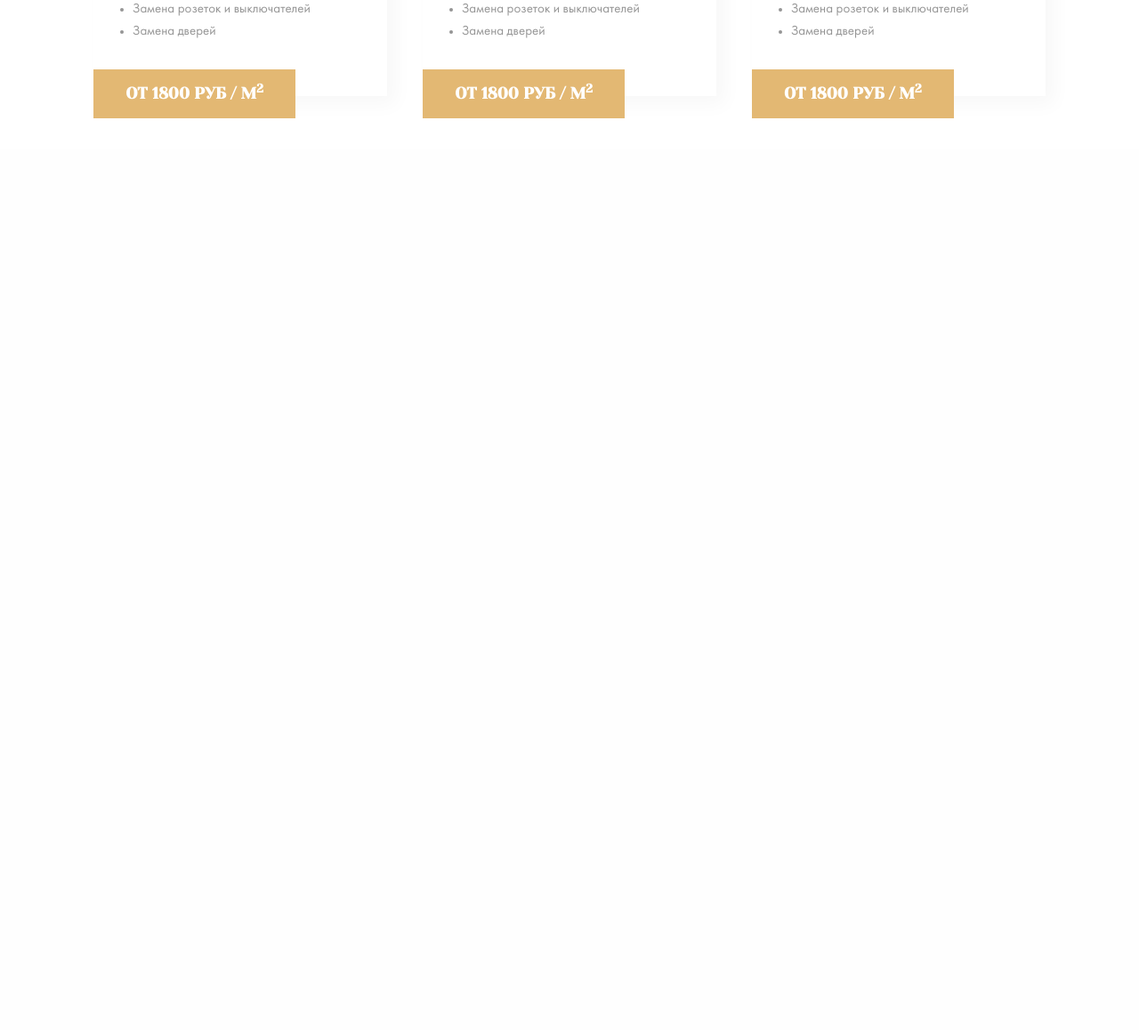
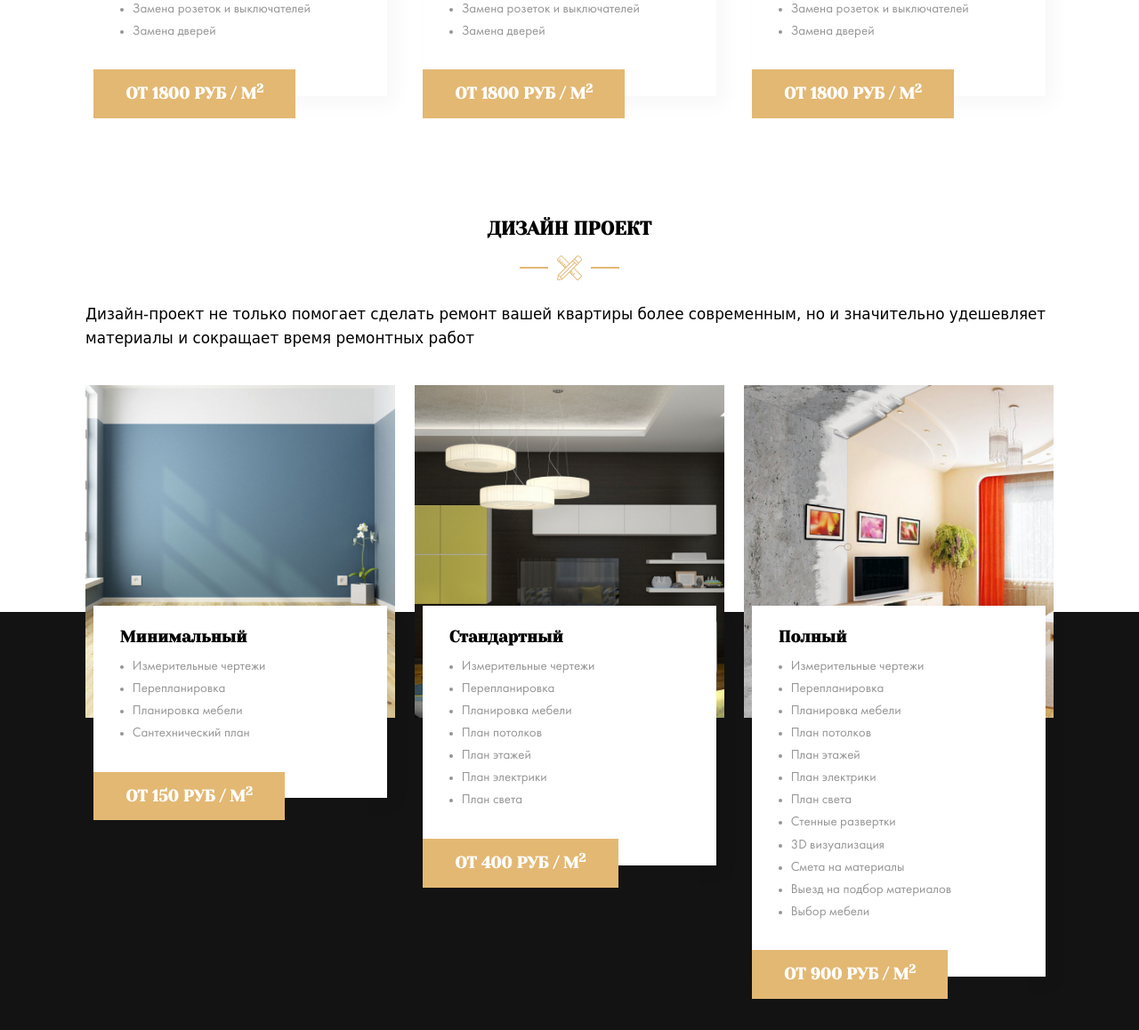
Before and after one commit to pb56/myweb, a PHP site: page / in a window 1280 px wide. Shown: the part 1615-2773 px from the top of the page at 89% size. Before the commit the page ends 1748 px from the top, so only its background shows below. Run offline with PHP 8.4, Linux system fonts and the light colour scheme; some web fonts are replaced.

Commit message:
feat: add section design

```diff
--- a/css/style.css
+++ b/css/style.css
@@ -372,6 +372,9 @@ img {
         height: 2px;
         background-color: #E3B873;
         margin: 0 10px; }
+  .section-subtitle {
+    margin-top: 1.7rem;
+    margin-bottom: 2.78rem; }
 
 .header {
   position: fixed;
@@ -549,6 +552,17 @@ img {
   color: #ffffff;
   padding: 1.214rem 2.6rem; }
 
+.design {
+  background: linear-gradient(#ffffff 50%, #131313 50%) no-repeat 0px 25px; }
+  .design__card__mask {
+    background-color: #000; }
+
+.section-subtitle__heading {
+  font-size: 1.20rem;
+  font-family: 'FuturaBookC', cursive;
+  line-height: 1.93rem;
+  text-align: center; }
+
 @media screen and (min-width: 1039px) and (max-width: 1239px) {
   .contacts__phone {
     margin-right: 0.71rem; } }
--- a/index.html
+++ b/index.html
@@ -194,6 +194,130 @@
         <!-- /.container -->
       </div>
       <!-- /.section types -->
+      <!-- /========================================================== -->
+      <div class="section design">
+        <div class="container">
+          <div class="section-title design__section-title">
+            <h2 class="section-title__heading">Дизайн проект</h2>
+            <!-- /.section-title__heading -->
+            <div class="section-title__image">
+                <img src="img/design/design_project.svg" alt="design">
+            </div>
+          </div>
+            <!-- /.section-title__image -->
+            <div class="section-subtitle">
+              <span class="section-subtitle__heading">Дизайн-проект не только помогает сделать ремонт вашей квартиры более современным, но и значительно удешевляет материалы и сокращает время ремонтных работ</span></div>
+
+          <!-- /.section-title -->
+          <div class="row">
+            <div class="col">
+              <div class="card design__card">
+                <div class="design__card__mask">
+                </div>
+                <img src="img/types/type-1.jpg" alt="Минимальный" class="card__image">
+                <div class="card__text">
+                <h3 class="card__title">Минимальный</h3>
+                <!-- /.card_title -->
+                <ul class="card__list design__card">
+                  <li class="card__item">Измерительные чертежи</li>
+                  <!-- /.card__item -->
+                  <li class="card__item">Перепланировка</li>
+                  <!-- /.card__item -->
+                  <li class="card__item">Планировка мебели</li>
+                  <!-- /.card__item -->
+                  <li class="card__item">Сантехнический план</li>
+                  <!-- /.card__item -->
+                </ul>
+                <!-- /.card__list -->
+                <strong class="card__pricetag">
+                  от 150 руб / м<sup>2</sup>
+                </strong>
+              </div>
+              <!-- /.card__text -->
+              </div>
+              <!-- /.card -->
+            </div>
+            <!-- /.col -->
+            <div class="col">
+              <div class="card design__card">
+                <img src="img/types/type-3.jpg" alt="Стандартный" class="card__image">
+                <div class="card__text">
+                <h3 class="card__title">Стандартный</h3>
+                <!-- /.card_title -->
+                <ul class="card__list">
+                  <li class="card__item">Измерительные чертежи</li>
+                  <!-- /.card__item -->
+                  <li class="card__item">Перепланировка</li>
+                  <!-- /.card__item -->
+                  <li class="card__item">Планировка мебели</li>
+                  <!-- /.card__item -->
+                  <li class="card__item">План потолков</li>
+                  <!-- /.card__item -->
+                  <li class="card__item">План этажей</li>
+                  <!-- /.card__item -->
+                  <li class="card__item">План электрики</li>
+                  <!-- /.card__item -->
+                  <li class="card__item">План света</li>
+                  <!-- /.card__item -->
+                </ul>
+                <!-- /.card__list -->
+                <strong class="card__pricetag">
+                  от 400 руб / м<sup>2</sup>
+                </strong>
+                </div>
+                <!-- /.card__text -->
+              </div>
+              <!-- /.card -->
+            </div>
+            <!-- /.col -->
+            <div class="col">
+              <div class="card types__card">
+                <img src="img/design/image 3.1.jpg" alt="Полный" class="card__image">
+                <div class="card__text">
+                <h3 class="card__title">Полный</h3>
+                <!-- /.card_title -->
+                <ul class="card__list">
+                  <li class="card__item">Измерительные чертежи</li>
+                  <!-- /.card__item -->
+                  <li class="card__item">Перепланировка</li>
+                  <!-- /.card__item -->
+                  <li class="card__item">Планировка мебели</li>
+                  <!-- /.card__item -->
+                  <li class="card__item">План потолков</li>
+                  <!-- /.card__item -->
+                  <li class="card__item">План этажей</li>
+                  <!-- /.card__item -->
+                  <li class="card__item">План электрики</li>
+                  <!-- /.card__item -->
+                  <li class="card__item">План света</li>
+                  <!-- /.card__item -->
+                  <li class="card__item">Стенные развертки</li>
+                  <!-- /.card__item -->
+                  <li class="card__item">3D визуализация</li>
+                  <!-- /.card__item -->
+                  <li class="card__item">Смета на материалы</li>
+                  <!-- /.card__item -->
+                  <li class="card__item">Выезд на подбор материалов</li>
+                  <!-- /.card__item -->
+                  <li class="card__item">Выбор мебели</li>
+                  <!-- /.card__item -->
+                </ul>
+                <!-- /.card__list -->
+                <strong class="card__pricetag">
+                  от 900 руб / м<sup>2</sup>
+                </strong>
+                </div>
+                <!-- /.card__text -->
+              </div>
+              <!-- /.card -->
+            </div>
+            <!-- /.col -->
+          </div>
+          <!-- /.row -->
+        </div>
+        <!-- /.container -->
+      </div>
+      <!-- /.section types -->
     </main>
   </body>
 </html>
--- a/sass/_settings.sass
+++ b/sass/_settings.sass
@@ -23,3 +23,6 @@ img
                 height: 2px
                 background-color: $primary
                 margin: 0 10px
+    &-subtitle
+        margin-top: 1.7rem
+        margin-bottom: 2.78rem
--- a/sass/style.sass
+++ b/sass/style.sass
@@ -8,4 +8,5 @@
 @import 'templates/hero'
 @import 'templates/control'
 @import 'templates/types'
+@import 'templates/design'
 @import 'media'
--- /dev/null
+++ b/sass/templates/_design.sass
@@ -0,0 +1,12 @@
+.design
+    background: linear-gradient($light 50%, $dark 50%) no-repeat 0px 25px;
+    &__card
+        &__mask
+            background-color:#000
+.section
+    &-subtitle
+        &__heading
+            font-size: 1.20rem
+            font-family: 'FuturaBookC', cursive
+            line-height: 1.93rem
+            text-align: center
```
Also changed, not shown: img/design/Rectangle 6.jpg (added), img/design/design_project.svg (added), img/design/image 3.1.jpg (added), img/design/image 3.jpg (added), sass/templates/_types.sass (line endings or trailing spaces).
